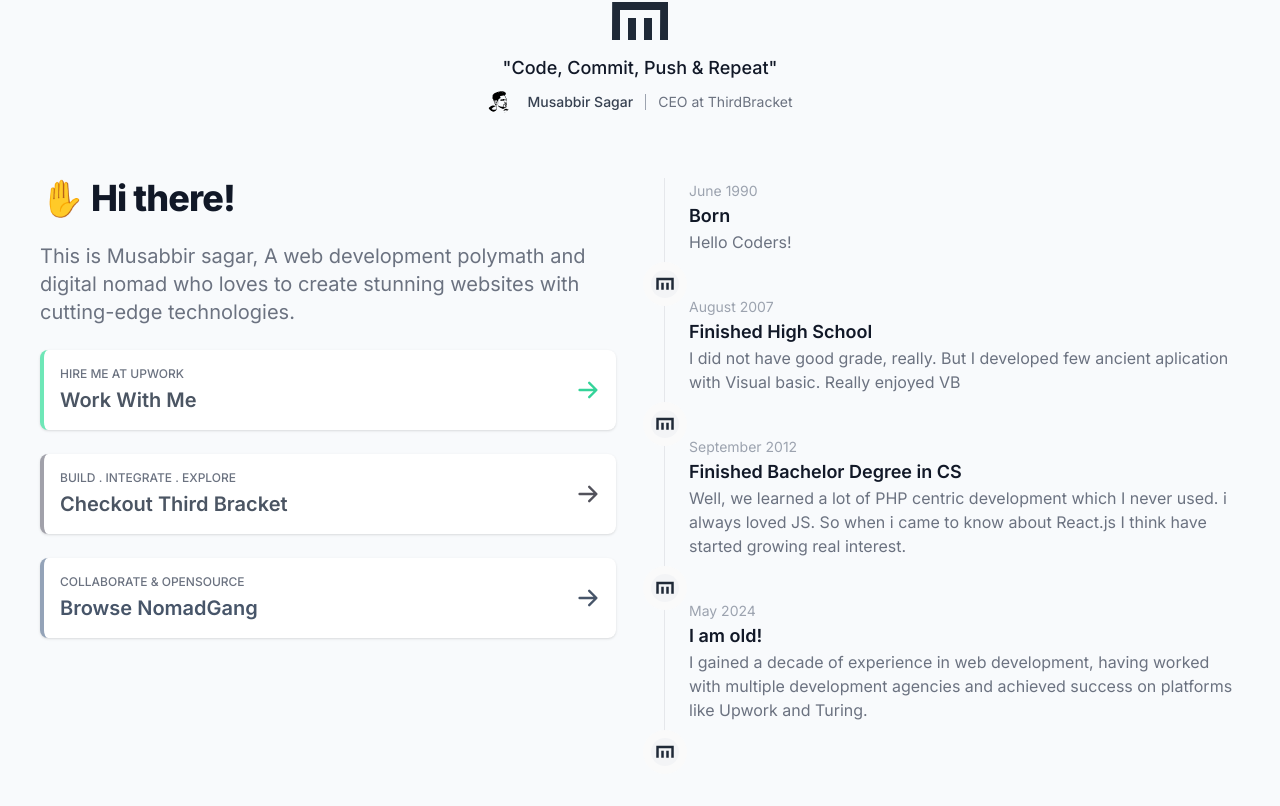
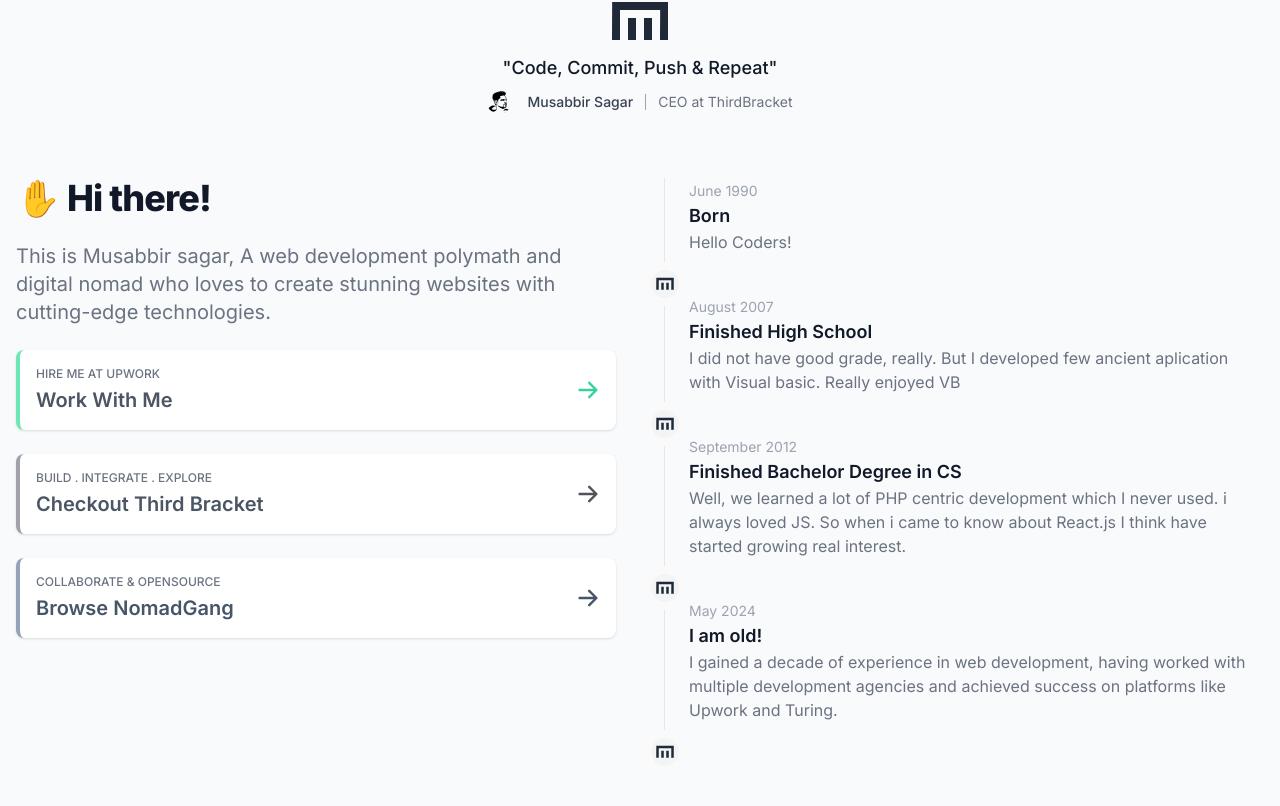
Before and after one commit to sagarmusabbir/nomadNotion, a Next.js app: page /about in a window 1280 px wide. Shown: the part 434-1240 px from the top of the page. Built offline with nearby package versions, Linux system fonts and the light colour scheme.

Commit message:
Update musabbir.tsx

```diff
--- a/components/musabbir.tsx
+++ b/components/musabbir.tsx
@@ -23,7 +23,7 @@ import {
 
 const Myself: FC = function () {
   return (
-    <div className="mx-auto max-w-screen-xl px-4 py-4 sm:py-12 lg:px-6">
+    <div className="py-4 sm:py-12">
       <div className="grid gap-10 lg:gap-12 sm:grid-cols-2">
         <div className="flex flex-col gap-2">
           <h2 className="mb-4 text-4xl font-extrabold tracking-tight text-gray-900 dark:text-white">
```
